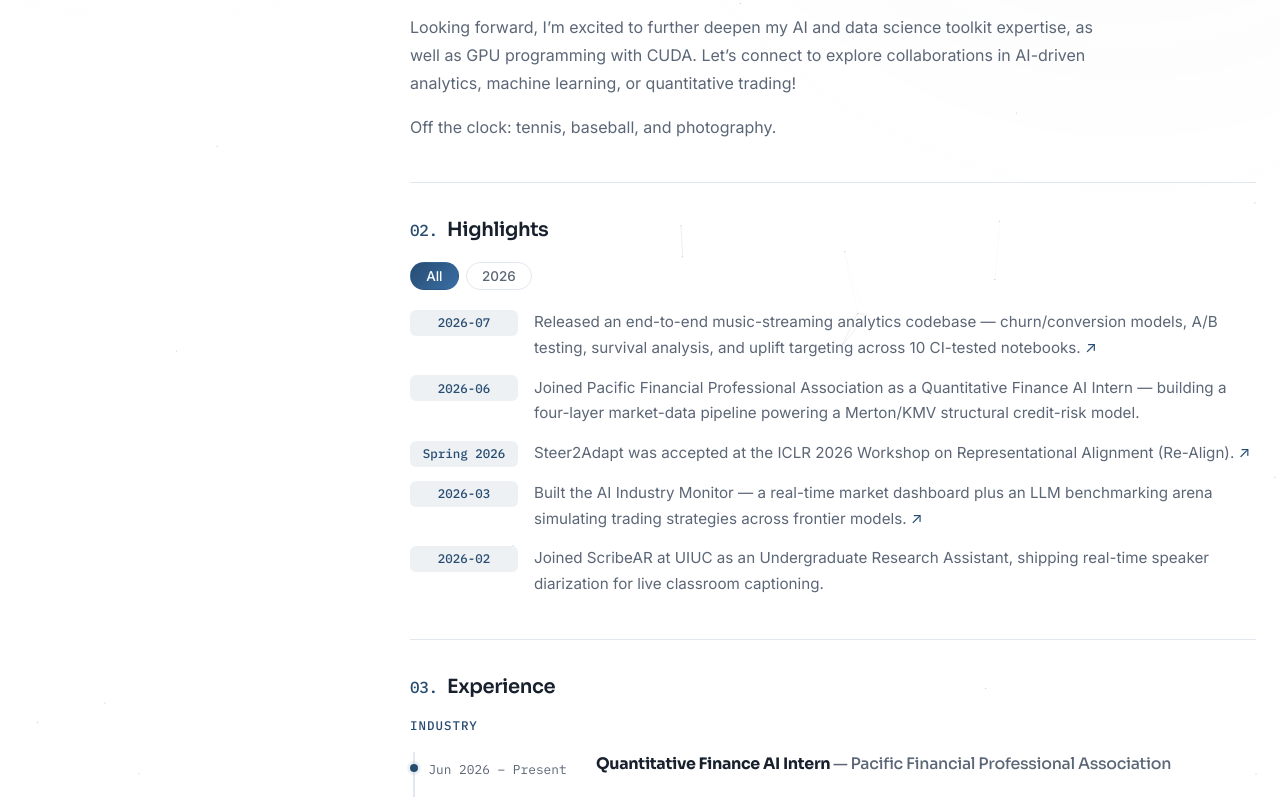
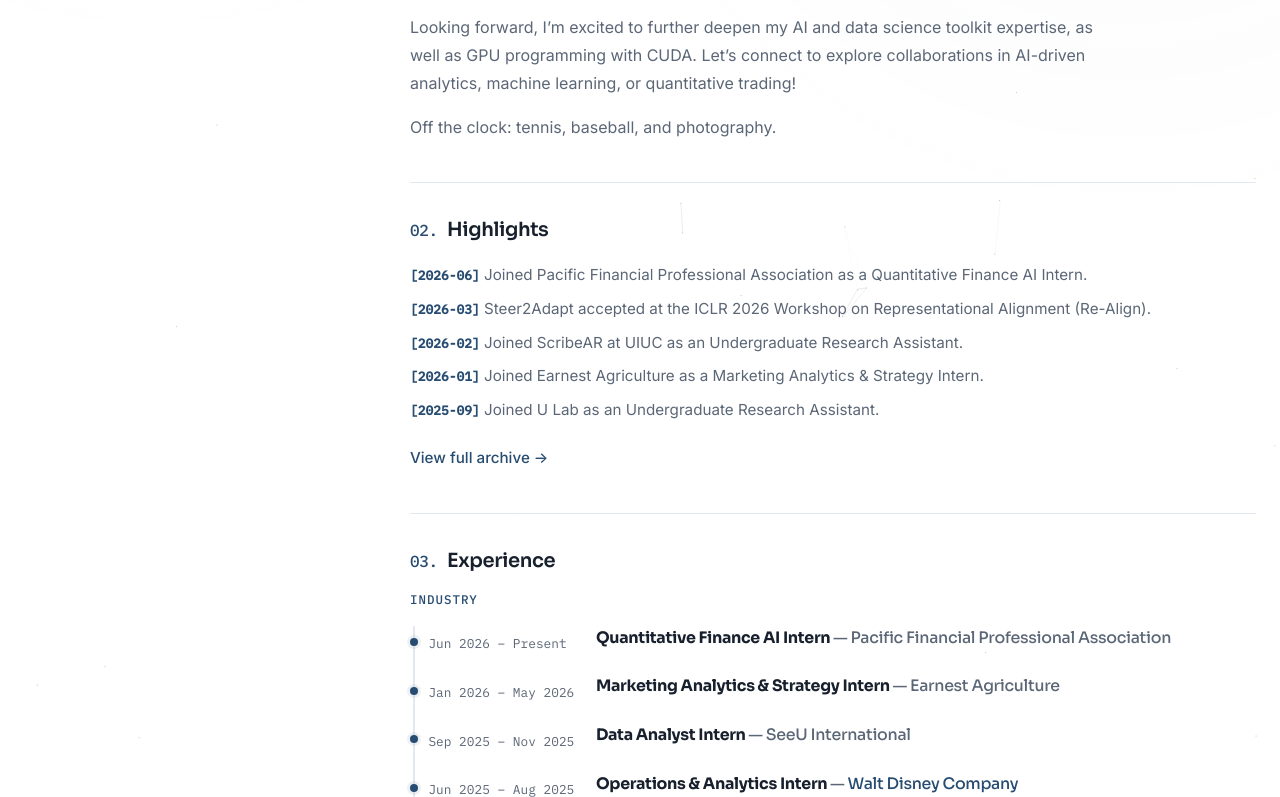
Before and after one commit to JackyJiang08/JackyJiang08.github.io, a plain HTML site: page index.html in a window 1280 px wide. Shown: the part 584-1381 px from the top of the page. Drawn offline with Linux system fonts and the light colour scheme; animation ran at ten frames a second.

Commit message:
feat: highlights as 5 one-liners + news archive modal with year filter

```diff
--- a/css/components.css
+++ b/css/components.css
@@ -366,6 +366,68 @@
   }
 }
 
+/* Link-styled button (e.g. "View full archive") */
+.link-button {
+  background: none;
+  border: none;
+  padding: 0;
+  font-family: var(--font-body);
+  color: var(--accent);
+  cursor: pointer;
+}
+
+.link-button:hover {
+  text-decoration: underline;
+  text-underline-offset: 3px;
+}
+
+/* ---------- News archive modal ---------- */
+.modal-archive .modal-panel {
+  width: min(640px, 100%);
+  height: min(80vh, 680px);
+}
+
+.archive-title {
+  font-size: 1.15rem;
+  margin: 0 2.4rem 0.1rem 0; /* clear the close button */
+}
+
+.archive-sub {
+  color: var(--text-muted);
+  font-size: 0.88rem;
+  margin-bottom: 0.9rem;
+}
+
+.modal-archive .filter-chips {
+  margin-bottom: 1rem;
+}
+
+.archive-groups {
+  flex: 1;
+  min-height: 0;
+  overflow-y: auto;
+  padding-right: 0.4rem;
+}
+
+.archive-year {
+  font-family: var(--font-mono);
+  font-size: 0.78rem;
+  font-weight: 500;
+  text-transform: uppercase;
+  letter-spacing: 0.08em;
+  color: var(--accent);
+  margin: 1.1rem 0 0.5rem;
+}
+
+.archive-group:first-child .archive-year {
+  margin-top: 0;
+}
+
+/* archive rows may wrap — the one-line clamp applies to the page list only */
+.archive-list .hl-row {
+  white-space: normal;
+}
+
 /* ---------- Segmented switch ---------- */
 .segmented {
   display: inline-flex;
--- a/css/sections.css
+++ b/css/sections.css
@@ -166,39 +166,34 @@
   color: var(--text);
 }
 
-/* ---------- News ---------- */
-.news-list {
+/* ---------- Highlights (one-line rows) ---------- */
+.hl-list {
   list-style: none;
   display: grid;
-  gap: 0.85rem;
+  gap: 0.5rem;
 }
 
-.news-list li {
-  display: grid;
-  grid-template-columns: 108px 1fr;
-  gap: 1rem;
-  align-items: baseline;
+.hl-row {
+  white-space: nowrap;
+  overflow: hidden;
+  text-overflow: ellipsis;
+  font-size: 0.95rem;
+  color: var(--text-muted);
 }
 
-.news-date {
+.hl-date {
   font-family: var(--font-mono);
-  font-size: 0.78rem;
-  font-weight: 500;
+  font-size: 0.85em;
+  font-weight: 600;
   color: var(--accent);
-  background: var(--accent-soft);
-  border-radius: var(--radius-sm);
-  padding: 0.15rem 0.5rem;
-  text-align: center;
-  white-space: nowrap;
 }
 
-.news-text {
+a.hl-text {
   color: var(--text-muted);
-  font-size: 0.95rem;
 }
 
-.news-text strong {
-  color: var(--text);
+a.hl-text:hover {
+  color: var(--accent);
 }
 
 /* ---------- Publication ---------- */
--- a/index.html
+++ b/index.html
@@ -207,9 +207,12 @@
       <!-- Highlights -->
       <section id="highlights" class="section reveal">
         <h2><span class="section-index">02.</span> Highlights</h2>
-        <!-- Rendered from js/data/highlights.js — edit that file to add entries -->
-        <div class="filter-chips" role="toolbar" aria-label="Filter highlights by year" id="highlights-filters"></div>
-        <ul class="news-list" id="highlights-list"></ul>
+        <!-- Rendered from js/data/highlights.js — the 5 most recent entries;
+             the full log lives in the News Archive modal -->
+        <ul class="hl-list" id="highlights-list"></ul>
+        <p class="more-link-row">
+          <button type="button" class="more-link link-button" id="highlights-archive-open" aria-haspopup="dialog">View full archive &rarr;</button>
+        </p>
       </section>
 
       <!-- Experience -->
--- a/js/data/highlights.js
+++ b/js/data/highlights.js
@@ -1,40 +1,49 @@
 // ============================================================
-// Highlights data.
+// Highlights data — a factual log, one line per entry.
 //
 // To add a highlight: append an object
 //   { date: "YYYY-MM", text: "...", link?: "..." }
-// — the page renders and filters automatically (newest first;
-// year filter chips are generated from the dates in this file).
-//
-// Optional extra field:
-//   label: "..."  — display text for the date chip when a plain
-//   "YYYY-MM" is too precise (e.g. "Spring 2026"). Sorting still
-//   uses `date`.
+// — the page shows the 5 most recent and the News Archive modal
+// shows everything grouped by year, both automatically.
 // ============================================================
 
 const HIGHLIGHTS = [
   {
-    date: "2026-07",
-    text: "Released an end-to-end music-streaming analytics codebase — churn/conversion models, A/B testing, survival analysis, and uplift targeting across 10 CI-tested notebooks.",
-    link: "https://github.com/JackyJiang08/music-streaming-user-behavior-analytics",
-  },
-  {
     date: "2026-06",
-    text: "Joined Pacific Financial Professional Association as a Quantitative Finance AI Intern — building a four-layer market-data pipeline powering a Merton/KMV structural credit-risk model.",
+    text: "Joined Pacific Financial Professional Association as a Quantitative Finance AI Intern.",
+    link: "https://www.pfpa-financial.com/",
   },
   {
     date: "2026-03",
-    label: "Spring 2026",
-    text: "Steer2Adapt was accepted at the ICLR 2026 Workshop on Representational Alignment (Re-Align).",
+    text: "Steer2Adapt accepted at the ICLR 2026 Workshop on Representational Alignment (Re-Align).",
     link: "https://arxiv.org/abs/2602.07276",
   },
   {
-    date: "2026-03",
-    text: "Built the AI Industry Monitor — a real-time market dashboard plus an LLM benchmarking arena simulating trading strategies across frontier models.",
-    link: "https://github.com/JackyJiang08/AI-Monitor-Platform",
+    date: "2026-02",
+    text: "Joined ScribeAR at UIUC as an Undergraduate Research Assistant.",
+    link: "https://scribear.illinois.edu/v/index.html",
   },
   {
-    date: "2026-02",
-    text: "Joined ScribeAR at UIUC as an Undergraduate Research Assistant, shipping real-time speaker diarization for live classroom captioning.",
+    date: "2026-01",
+    text: "Joined Earnest Agriculture as a Marketing Analytics & Strategy Intern.",
+    link: "https://www.earnest.ag/",
+  },
+  {
+    date: "2025-09",
+    text: "Joined U Lab as an Undergraduate Research Assistant.",
+    link: "https://github.com/ulab-uiuc",
+  },
+  {
+    date: "2025-09",
+    text: "Joined SeeU International as a Data Analyst Intern.",
+    link: "https://us.seeu-edu.com/",
+  },
+  {
+    date: "2025-06",
+    text: "Joined Walt Disney Company as an Operations & Analytics Intern.",
+  },
+  {
+    date: "2024-05",
+    text: "Joined DP World as a Data Analyst Intern.",
   },
 ];
--- a/js/main.js
+++ b/js/main.js
@@ -96,44 +96,60 @@
   onScroll();
 })();
 
-// Highlights: rendered from js/data/highlights.js (HIGHLIGHTS global).
-// Sorted newest-first regardless of array order; year filter chips are
-// generated automatically from the dates present in the data.
+// Highlights: the page shows the 5 most recent one-line entries from
+// js/data/highlights.js; the full log opens in the News Archive modal
+// (shared js/modal.js component), grouped by year with filter chips.
 (function () {
   const list = document.getElementById("highlights-list");
-  const bar = document.getElementById("highlights-filters");
-  if (!list || !bar || typeof HIGHLIGHTS === "undefined") return;
+  const openBtn = document.getElementById("highlights-archive-open");
+  if (!list || typeof HIGHLIGHTS === "undefined") return;
 
   const items = HIGHLIGHTS.slice().sort((a, b) => b.date.localeCompare(a.date));
   const years = [...new Set(items.map((i) => i.date.slice(0, 4)))];
 
-  function render(year) {
-    list.innerHTML = "";
-    items
-      .filter((i) => year === "all" || i.date.slice(0, 4) === year)
-      .forEach((i) => {
+  function row(item) {
     const li = document.createElement("li");
-        const date = document.createElement("span");
-        date.className = "news-date";
-        date.textContent = i.label || i.date;
-        const text = document.createElement("span");
-        text.className = "news-text";
-        text.textContent = i.text;
-        if (i.link) {
-          text.appendChild(document.createTextNode(" "));
-          const a = document.createElement("a");
-          a.href = i.link;
-          a.target = "_blank";
-          a.rel = "noopener";
-          a.textContent = "↗";
-          a.setAttribute("aria-label", "Open link: " + i.text.split(" ").slice(0, 6).join(" ") + "…");
-          text.appendChild(a);
+    li.className = "hl-row";
+    const date = document.createElement("strong");
+    date.className = "hl-date";
+    date.textContent = "[" + item.date + "]";
+    li.appendChild(date);
+    li.appendChild(document.createTextNode(" "));
+    let text;
+    if (item.link) {
+      text = document.createElement("a");
+      text.href = item.link;
+      text.target = "_blank";
+      text.rel = "noopener";
+    } else {
+      text = document.createElement("span");
     }
-        li.appendChild(date);
+    text.className = "hl-text";
+    text.textContent = item.text;
     li.appendChild(text);
-        list.appendChild(li);
-      });
+    return li;
   }
+
+  // in-page: 5 most recent only
+  items.slice(0, 5).forEach((i) => list.appendChild(row(i)));
+
+  // ---- News Archive modal (built lazily on first open) ----
+  let modal = null;
+
+  function buildArchive() {
+    modal = SiteModal.create({ label: "News archive", extraClass: "modal-archive" });
+
+    const title = document.createElement("h3");
+    title.className = "archive-title";
+    title.textContent = "News Archive";
+    const sub = document.createElement("p");
+    sub.className = "archive-sub";
+    sub.textContent = "Earlier updates — internships, research, and milestones";
+
+    const bar = document.createElement("div");
+    bar.className = "filter-chips";
+    bar.setAttribute("role", "toolbar");
+    bar.setAttribute("aria-label", "Filter archive by year");
 
     ["all", ...years].forEach((f, idx) => {
       const b = document.createElement("button");
@@ -144,8 +160,26 @@
       b.textContent = f === "all" ? "All" : f;
       bar.appendChild(b);
     });
+    const chips = Array.from(bar.querySelectorAll(".chip"));
 
-  const chips = Array.from(bar.querySelectorAll(".chip"));
+    const groups = document.createElement("div");
+    groups.className = "archive-groups";
+    years.forEach((y) => {
+      const sec = document.createElement("section");
+      sec.className = "archive-group";
+      sec.dataset.year = y;
+      const h = document.createElement("h4");
+      h.className = "archive-year";
+      h.textContent = y;
+      const ul = document.createElement("ul");
+      ul.className = "hl-list archive-list";
+      items
+        .filter((i) => i.date.slice(0, 4) === y)
+        .forEach((i) => ul.appendChild(row(i)));
+      sec.appendChild(h);
+      sec.appendChild(ul);
+      groups.appendChild(sec);
+    });
 
     function select(filter) {
       chips.forEach((c) => {
@@ -153,7 +187,9 @@
         c.classList.toggle("active", on);
         c.setAttribute("aria-pressed", String(on));
       });
-    render(filter);
+      groups.querySelectorAll(".archive-group").forEach((g) => {
+        g.hidden = filter !== "all" && g.dataset.year !== filter;
+      });
     }
 
     bar.addEventListener("click", (e) => {
@@ -172,7 +208,19 @@
       chips[next].focus();
     });
 
-  select("all");
+    modal.body.appendChild(title);
+    modal.body.appendChild(sub);
+    modal.body.appendChild(bar);
+    modal.body.appendChild(groups);
+  }
+
+  if (openBtn) {
+    openBtn.addEventListener("click", () => {
+      if (typeof SiteModal === "undefined") return;
+      if (!modal) buildArchive();
+      modal.open();
+    });
+  }
 })();
 
 // Footer year
```
Lines whose indentation alone changed are shown as unchanged.
